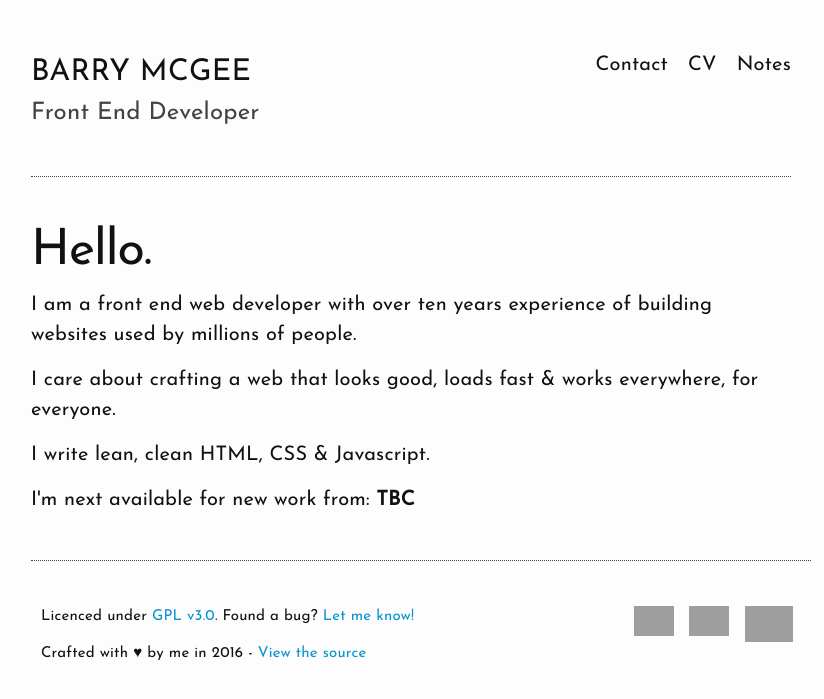
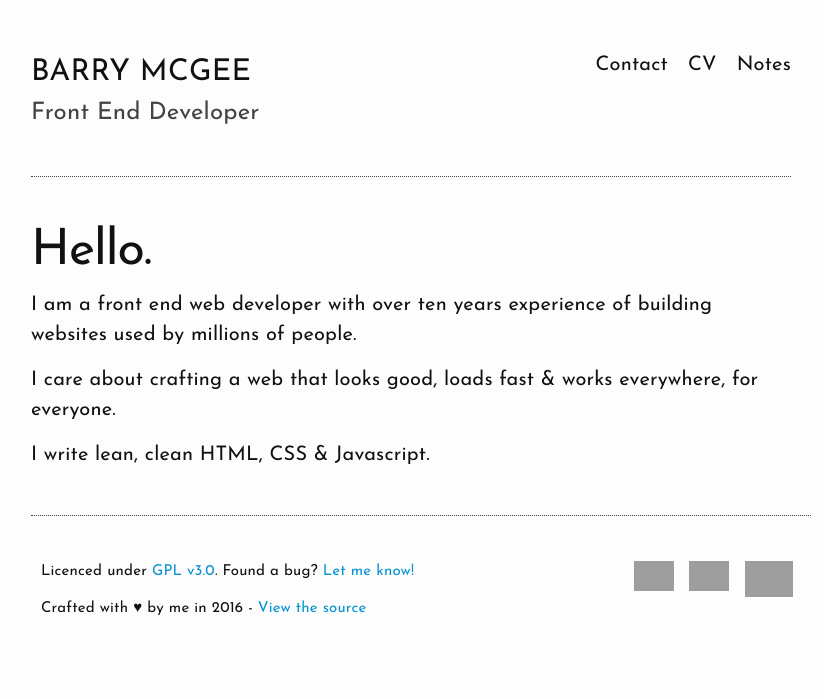
Before and after one commit to ciaranmckenna/ciaranmckenna.com, a Jekyll site: the page built from index.html, in a window 1280 px wide, cut to the strip 0-699 px from the top of the page. Shown: the whole strip, without its empty margins (229-1053 px from the left). Built offline with Jekyll 4.4.1, drawn with Linux system fonts in a browser that asks for light colours; grey boxes are pictures that could not be loaded.

Commit message:
Remove next up line from index

```diff
--- a/index.html
+++ b/index.html
@@ -16,5 +16,3 @@ websites used by millions of people.</p>
 loads fast &amp; works everywhere, for everyone.</p>
 
 <p>I write lean, clean HTML, CSS &amp; Javascript.</p>
-
-<p>I'm next available for new work from: <b>{{ site.next_up }}</b></p>
```
Also changed, not shown: 1 other file.
